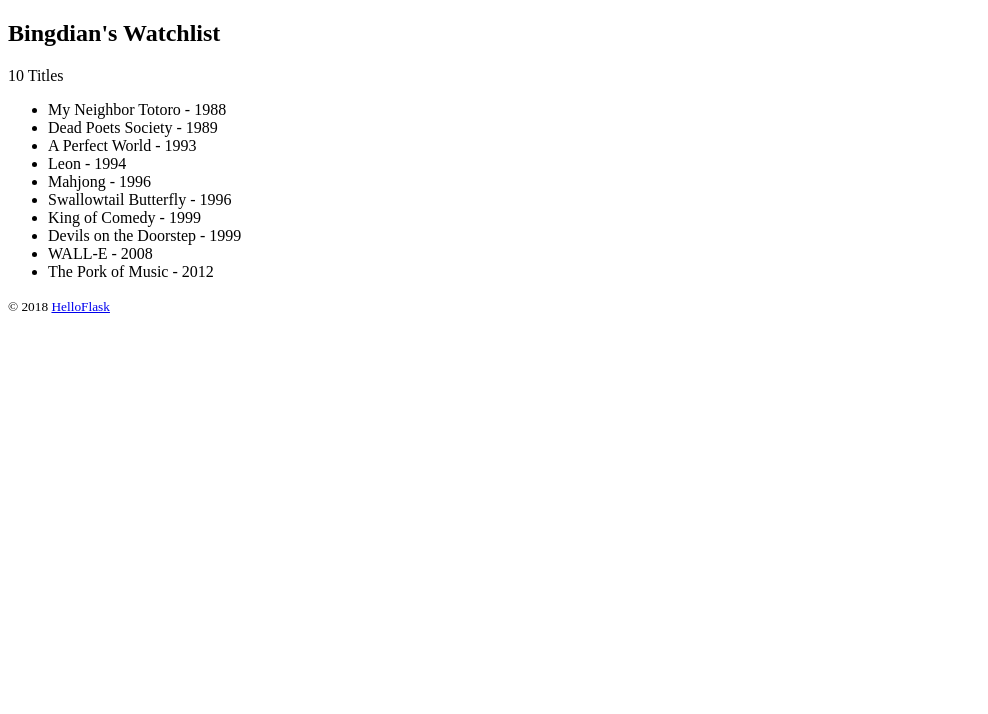
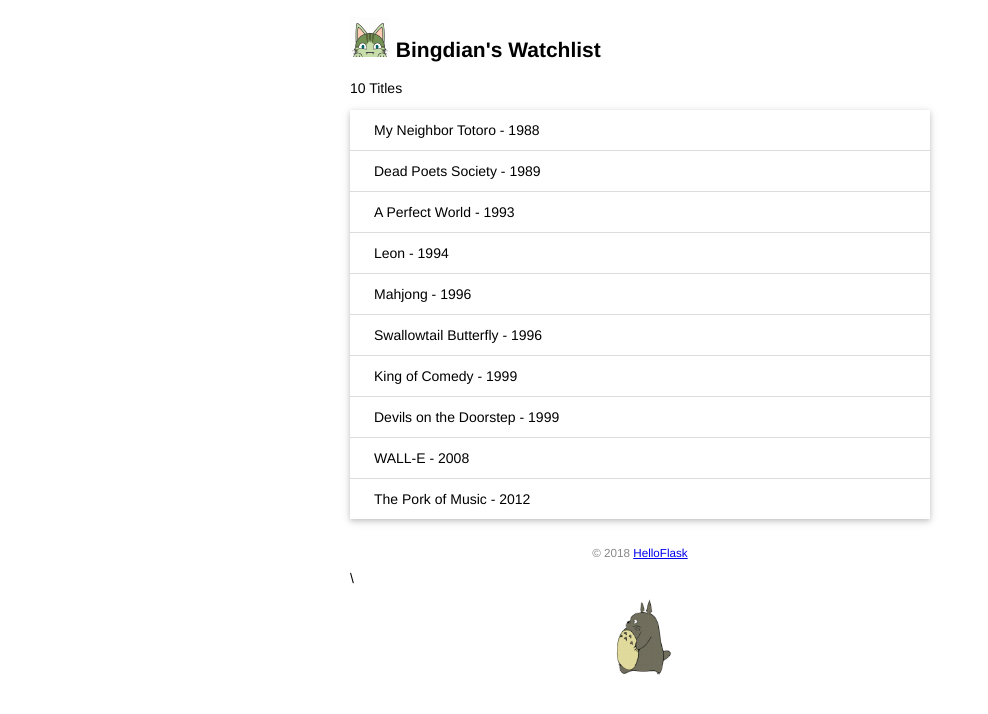
Before and after one commit to bdne/Bingdianblog, a Flask app: page / in a window 1280 px wide. Shown: the top 714 px of the page, without its empty margins (0-988 px from the left). Run offline with Flask 2, Linux system fonts and the light colour scheme; some libraries are stand-ins or nearby versions.

Commit message:
Add static files

```diff
--- a/app.py
+++ b/app.py
@@ -1,5 +1,6 @@
 from flask import Flask
 from flask_bootstrap import Bootstrap
+from flask import url_for
 app = Flask(__name__)
 bootstrap = Bootstrap(app)
 name='Bingdian'
--- /dev/null
+++ b/static/style.css
@@ -0,0 +1,126 @@
+body {
+    margin: auto;
+    max-width: 580px;
+    font-size: 14px;
+    font-family: Helvetica, Arial, sans-serif;
+}
+
+.avatar {
+    width: 40px;
+}
+
+nav ul {
+    list-style-type: none;
+    margin: 0;
+    padding: 0;
+    overflow: hidden;
+    background-color: #333;
+}
+
+nav li {
+    float: left;
+}
+
+nav li a {
+    display: block;
+    color: white;
+    text-align: center;
+    padding: 8px 12px;
+    text-decoration: none;
+}
+
+nav li a:hover {
+    background-color: #111;
+}
+
+.alert {
+    position: relative;
+    padding: 7px;
+    margin: 7px 0;
+    border: 1px solid transparent;
+    color: #004085;
+    background-color: #cce5ff;
+    border-color: #b8daff;
+    border-radius: 5px;
+}
+
+input[type=submit] {
+    font-family: inherit;
+}
+
+input[type=text] {
+    border: 1px solid #ddd;
+}
+
+input[name=year] {
+    width: 50px;
+}
+
+.btn {
+    font-size: 12px;
+    padding: 3px 5px;
+    text-decoration: none;
+    cursor: pointer;
+    background-color: white;
+    color: black;
+    border: 1px solid #555555;
+    border-radius: 5px;
+}
+
+.btn:hover {
+    text-decoration: none;
+    background-color: black;
+    color: white;
+    border: 1px solid black;
+}
+
+.movie-list {
+    list-style-type: none;
+    padding: 0;
+    margin-bottom: 10px;
+    box-shadow: 0 2px 5px 0 rgba(0, 0, 0, 0.16), 0 2px 10px 0 rgba(0, 0, 0, 0.12);
+}
+
+.movie-list li {
+    padding: 12px 24px;
+    border-bottom: 1px solid #ddd;
+}
+
+.movie-list li:last-child {
+    border-bottom:none;
+}
+
+.movie-list li:hover {
+    background-color: #f8f9fa;
+}
+
+.float-right {
+    float: right;
+}
+
+.inline-form {
+    display: inline;
+}
+
+.imdb {
+    font-size: 12px;
+    font-weight: bold;
+    color: black;
+    text-decoration: none;
+    background: #F5C518;
+    border-radius: 5px;
+    padding: 3px 5px;
+}
+
+.totoro {
+    display: block;
+    margin: 0 auto;
+    height: 100px;
+}
+
+footer {
+    color: #888;
+    margin-top: 15px;
+    text-align: center;
+    padding: 10px;
+}
--- a/templates/index.html
+++ b/templates/index.html
@@ -3,12 +3,18 @@
 <head>
 <meta charset="utf-8">
 <title>{{ name }}'s Watchlist</title>
+<link rel="stylesheet" href="{{url_for('static', filename='style.css') }}" type="text/css">
+<link rel="icon" href="{{url_for('static', filename='GULULU.png') }}">
 </head>
+
 <body>
-<h2>{{ name }}'s Watchlist</h2>
+<h2>
+    <img alt="Avatar" class="avatar"src="{{ url_for('static', filename='images/avatar.png') }}">
+    {{ name }}'s Watchlist
+</h2>
 {# 使用 length 过滤器获取 movies 变量的长度 #}
 <p>{{ movies|length }} Titles</p>
-<ul>
+<ul class="movie-list">
 {% for movie in movies %} {# 迭代 movies 变量 #}
 <li>{{ movie.title }} - {{ movie.year }}</li> {# 等同于
 movie['title'] #}
@@ -19,4 +25,5 @@ movie['title'] #}
 al">HelloFlask</a></small>
 </footer>
 </body>
-</html>
+</html>\
+<img alt="Walking Totoro" class="totoro" src="{{ url_for('static', filename='images/totoro.gif') }}">
```
Also changed, not shown: static/GULULU.png (added), static/images/avatar.png (added), static/images/totoro.gif (added).
